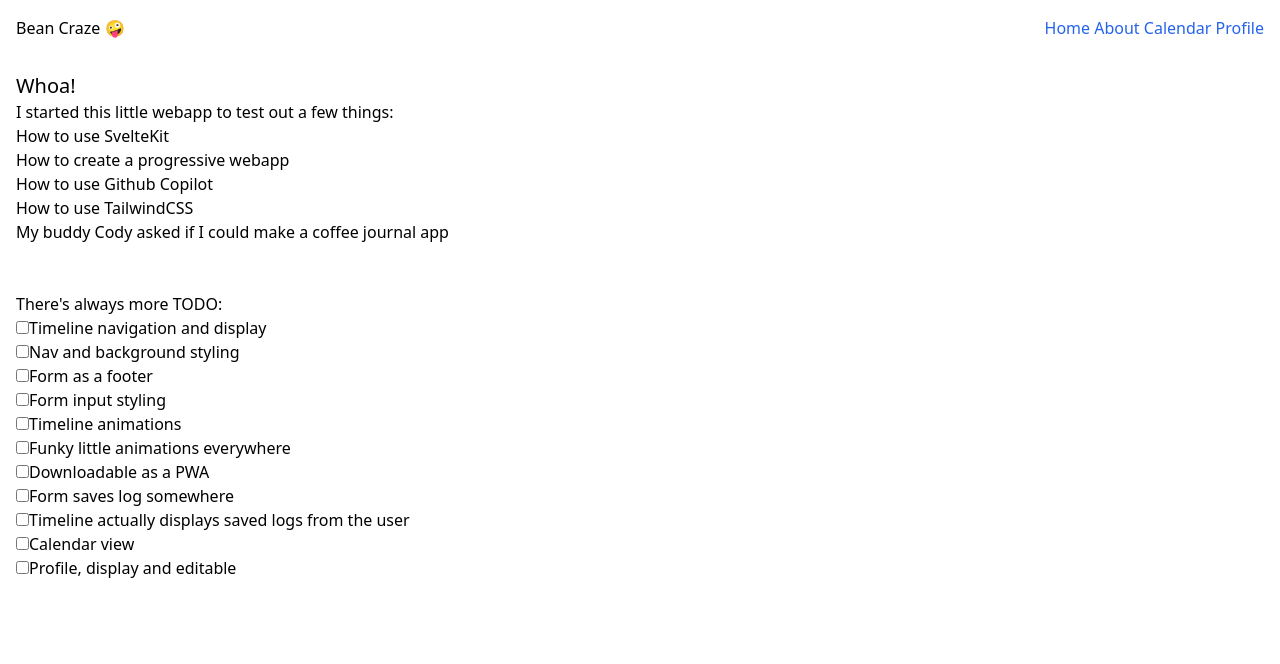
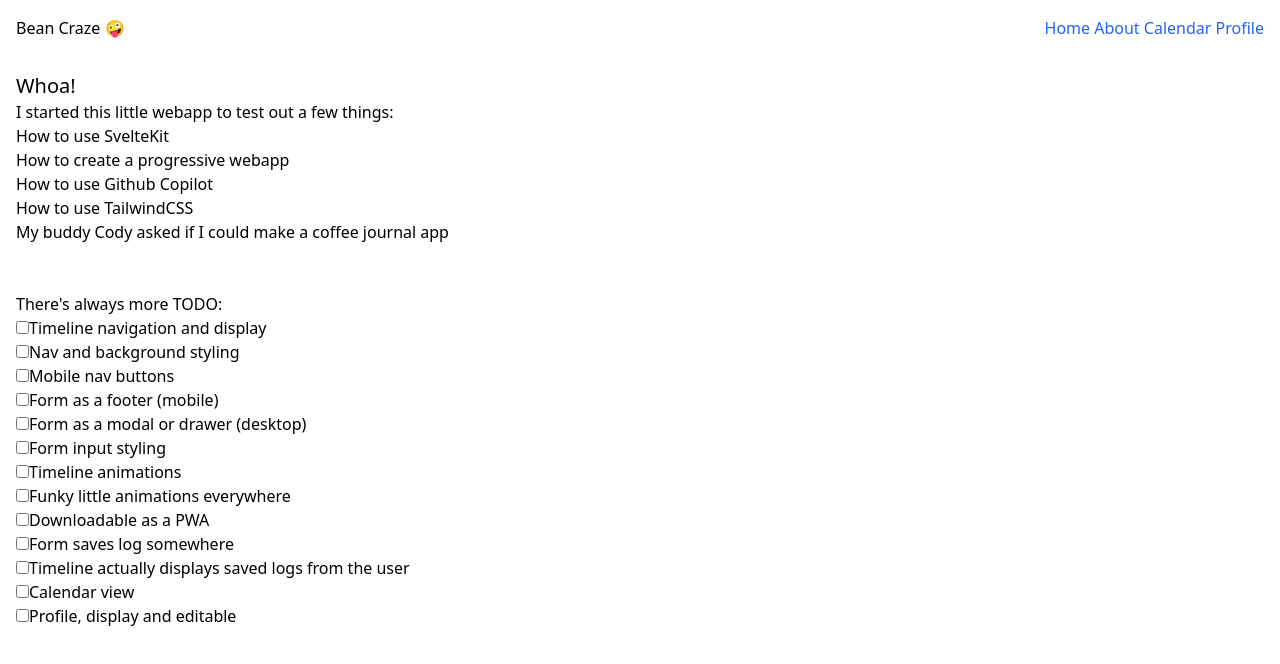
Before and after one commit to dnoc/coffee-journal, a SvelteKit app: page /about in a window 1280 px wide. Shown: the top 664 px of the page. Built offline with nearby package versions, Linux system fonts and the light colour scheme.

Commit message:
unmerged from before

```diff
--- a/src/routes/+page.svelte
+++ b/src/routes/+page.svelte
@@ -1,11 +1,9 @@
 <script lang="ts">
-	import CoffeeForm from '$lib/components/coffee-form.svelte';
 	import Timeline from '$lib/components/timeline.svelte';
 	import type CoffeeLog from '$lib/types/coffee-log';
 	import Footer from '$lib/components/footer.svelte';
 
 	let footerOpen = false;
-
 	const fakeLogs: CoffeeLog[] = [
 		{
 			name: 'Lorem Ipsum',
--- a/src/routes/about/+page.svelte
+++ b/src/routes/about/+page.svelte
@@ -12,7 +12,9 @@
 	<ul>
 		<li><input type="checkbox" />Timeline navigation and display</li>
 		<li><input type="checkbox" />Nav and background styling</li>
-		<li><input type="checkbox" />Form as a footer</li>
+		<li><input type="checkbox" />Mobile nav buttons</li>
+		<li><input type="checkbox" />Form as a footer (mobile)</li>
+		<li><input type="checkbox" />Form as a modal or drawer (desktop)</li>
 		<li><input type="checkbox" />Form input styling</li>
 		<li><input type="checkbox" />Timeline animations</li>
 		<li><input type="checkbox" />Funky little animations everywhere</li>
```
